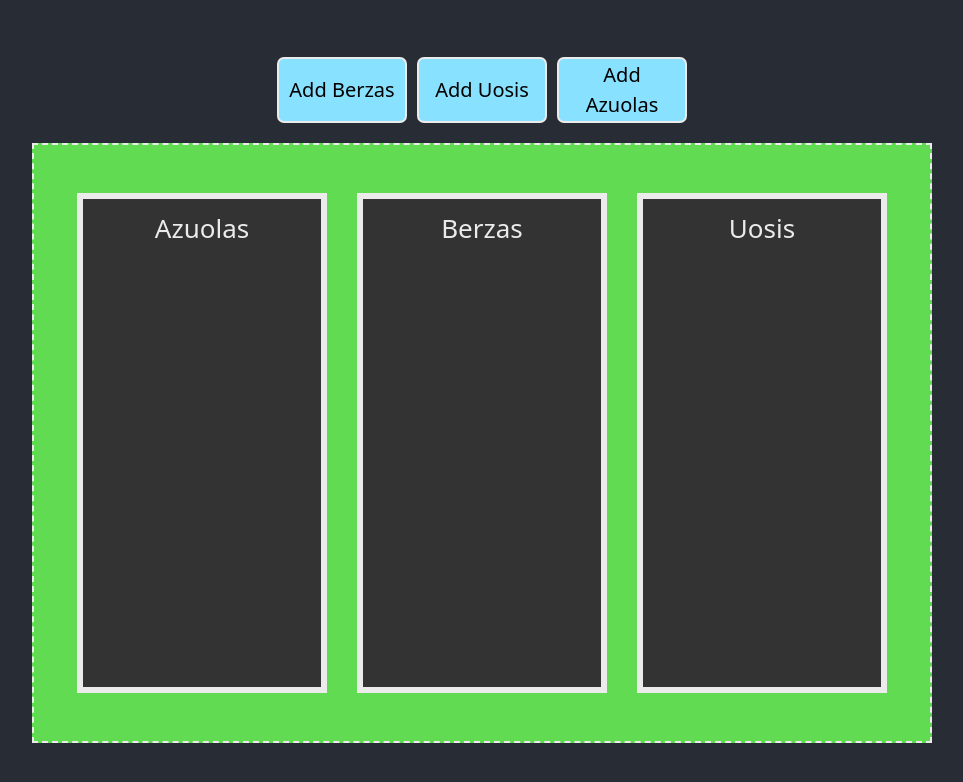
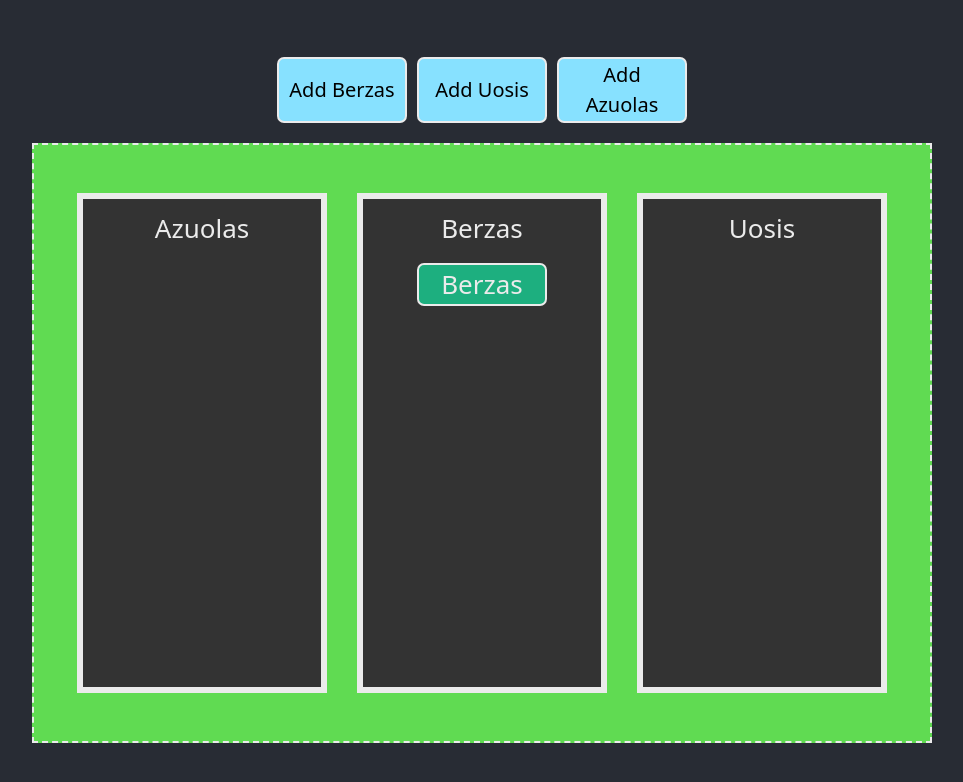
Before and after one commit to airidasju/2-module, a React (Create React App) app in the folder reacttasks/: page / in a window 1280 px wide. Both pictures are taken after a click on the button "Add Berzas". Shown: the top 782 px of the page, without its empty margins (158-1121 px from the left). Built offline with nearby package versions, Linux system fonts and the light colour scheme.

Commit message:
list task

```diff
--- a/reacttasks/src/App.jsx
+++ b/reacttasks/src/App.jsx
@@ -1,26 +1,54 @@
 import './App.scss';
 import { v4 as uuidv4 } from 'uuid';
 import 'bootstrap/dist/css/bootstrap.min.css';
-import Azuolas from './components/reactstate/azuolas';
+import Tree from './components/reactstate/Tree';
 import Berzas from './components/reactstate/berzas';
 import Uosis from './components/reactstate/uosis';
+import { useState } from 'react';
 
 function App() {
+  const [sq, setSq] = useState([]);
 
+  const addBerzas = () => {
+    setSq((t) => [...t, { type: 'Berzas' }]);
+  };
+
+  const addUosis = () => {
+    setSq((t) => [...t, { type: 'Uosis' }]);
+  };
+
+  const addAzuolas = () => {
+    setSq((t) => [...t, { type: 'Azuolas' }]);
+  };
 
   return (
     <div className='App'>
       <header className='App-header'>
         <div className='treeBtn'>
-      <button>Add Berzas</button>
-      <button>Add Uosis</button>
-      <button>Add Azuolas</button>
-      </div>
-            <div className='laukas'>
-                <Azuolas></Azuolas>
-                <Berzas></Berzas>
-                <Uosis></Uosis>
-            </div>
+          <button onClick={() => addBerzas()}>Add Berzas</button>
+          <button onClick={() => addUosis()}>Add Uosis</button>
+          <button onClick={() => addAzuolas()}>Add Azuolas</button>
+        </div>
+        <div className='laukas'>
+          <div className='treeCol'>
+            <span>Azuolas</span>
+            {sq.map((t, i) =>
+              t.type === 'Azuolas' ? <Tree key={i} type={t.type}></Tree> : null,
+            )}
+          </div>
+          <div className='treeCol'>
+            <span>Berzas</span>
+            {sq.map((t, i) =>
+              t.type === 'Berzas' ? <Tree key={i} type={t.type}></Tree> : null,
+            )}
+          </div>
+          <div className='treeCol'>
+            <span>Uosis</span>
+            {sq.map((t, i) =>
+              t.type === 'Uosis' ? <Tree key={i} type={t.type}></Tree> : null,
+            )}
+          </div>
+        </div>
       </header>
     </div>
   );
--- a/reacttasks/src/App.scss
+++ b/reacttasks/src/App.scss
@@ -68,6 +68,10 @@
     color: #ebebeb;
     padding: 10px;
     border: #ebebeb 6px solid;
+    display:flex;
+    flex-direction: column;
+    align-items: center;
+    gap: 15px;
   }
 }
 
@@ -83,3 +87,10 @@
     border-radius: 7px;
     }
 }
+
+.sq {
+  width: 130px;
+    background-color: rgb(29, 175, 127);
+    border: #ebebeb 2px solid;
+    border-radius: 7px;
+}
--- /dev/null
+++ b/reacttasks/src/components/reactstate/Tree.jsx
@@ -0,0 +1,13 @@
+
+function Tree({type}) {
+
+  // const azuolas = forest.filter((tree) => tree.type == "azuolas")
+
+  return (
+  <div className='sq'>
+    {type}
+    </div>
+    )
+}
+
+export default Tree;
--- a/reacttasks/src/components/reactstate/azuolas.jsx
+++ /dev/null
@@ -1,11 +0,0 @@
-import { v4 as uuidv4 } from 'uuid';
-
-function Azuolas() {
-  return (
-    <div className='treeCol'>
-        Azuolas
-    </div>
-  );
-}
-
-export default Azuolas;
```
